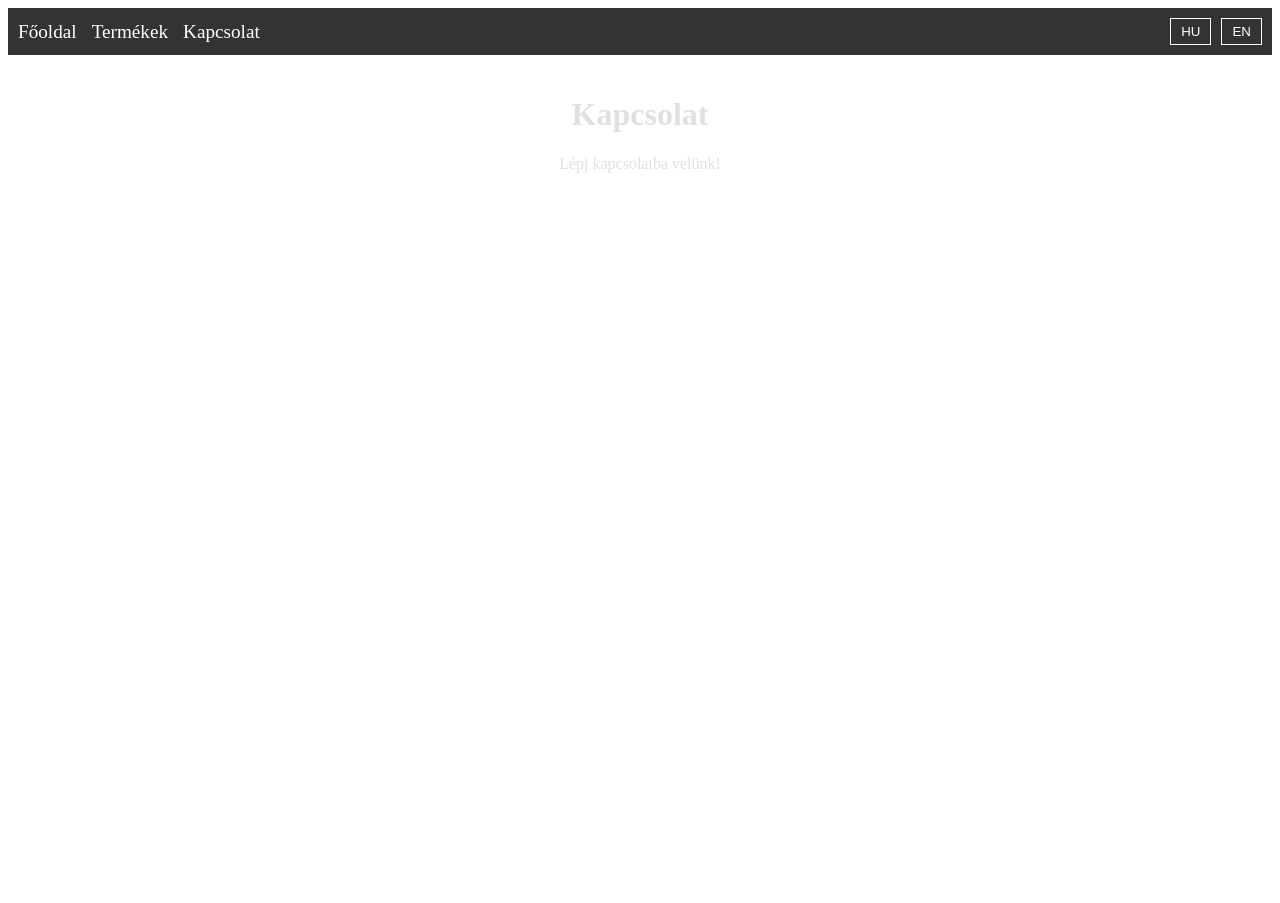
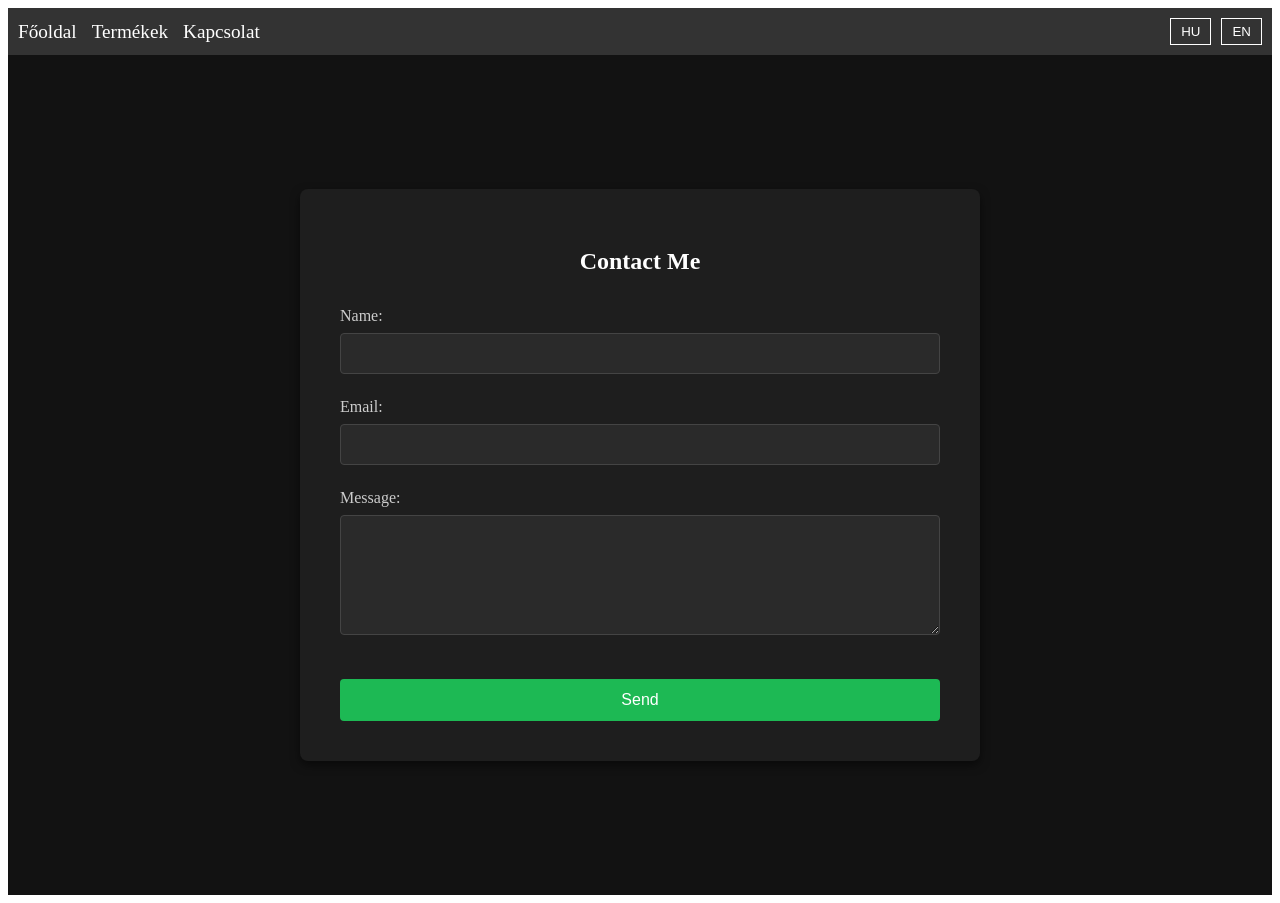
Before and after one commit to indie-projects/project-ungar, a React (Vite) app: page /contact in a window 1280 px wide. Before the commit the page ends 800 px from the top, so only its background shows below. Built offline with nearby package versions, Linux system fonts and the light colour scheme.

Commit message:
emailjs is now contact page

```diff
--- a/src/components/Contact.jsx
+++ b/src/components/Contact.jsx
@@ -1,24 +1,183 @@
-// src/components/Contact.jsx
-import React from "react";
-import styled from "styled-components";
+import React, { useState } from 'react';
+import emailjs from 'emailjs-com';
+import styled, { keyframes } from 'styled-components';
 
-const ContactContainer = styled.div`
-  padding: 20px;
-  text-align: center;
-  color: #e0e0e0;
+// Keyframes for animations
+const fadeIn = keyframes`
+  from {
+    opacity: 0;
+  }
+  to {
+    opacity: 1;
+  }
 `;
 
-const Contact = ({ currentLanguage }) => {
+const StyledContainer = styled.div`
+  display: flex;
+  justify-content: center;
+  align-items: center;
+  height: 100vh;
+  background-color: #121212;
+  color: #fff;
+  animation: ${fadeIn} 1.5s ease-in-out;
+  padding: 20px; /* Ensures content is not too close to the screen edges */
+`;
+
+const Form = styled.form`
+  background-color: #1e1e1e;
+  padding: 2.5rem; /* Adds consistent padding inside the form */
+  border-radius: 8px;
+  box-shadow: 0px 4px 10px rgba(0, 0, 0, 0.5);
+  width: 100%;
+  max-width: 600px;
+  animation: ${fadeIn} 2s ease-in-out;
+  display: flex;
+  flex-direction: column;
+  align-items: stretch; /* Ensure the input fields stretch evenly */
+
+  @media (max-width: 768px) {
+    padding: 1.5rem;
+  }
+
+  h2 {
+    margin-bottom: 2rem;
+    text-align: center;
+  }
+`;
+
+const InputGroup = styled.div`
+  margin-bottom: 1.5rem; /* Provides spacing between form fields */
+
+  label {
+    display: block;
+    margin-bottom: 0.5rem;
+    color: #ccc;
+  }
+
+  input,
+  textarea {
+    width: 100%; /* Make inputs take the full width */
+    padding: 0.75rem;
+    border: 1px solid #444;
+    border-radius: 4px;
+    background-color: #2a2a2a;
+    color: #fff;
+    transition: border-color 0.3s;
+    box-sizing: border-box; /* Ensures padding is included in the width */
+
+    &:focus {
+      border-color: #1db954;
+      outline: none;
+    }
+  }
+
+  textarea {
+    height: 120px;
+  }
+`;
+
+const Button = styled.button`
+  background-color: #1db954;
+  color: #fff;
+  border: none;
+  padding: 0.75rem 1.5rem;
+  border-radius: 4px;
+  cursor: pointer;
+  font-size: 1rem;
+  transition: background-color 0.3s;
+  margin-top: 1rem;
+
+  &:hover {
+    background-color: #17a547;
+  }
+
+  width: 100%;
+  box-sizing: border-box; /* Ensures padding doesn't affect width */
+`;
+
+const StatusMessage = styled.p`
+  margin-top: 1.5rem;
+  font-size: 1rem;
+  color: ${(props) => (props.error ? '#ff5252' : '#1db954')};
+  text-align: center;
+`;
+
+function Contact() {
+  const [formData, setFormData] = useState({
+    name: '',
+    email: '',
+    message: '',
+  });
+  const [status, setStatus] = useState('');
+
+  const handleChange = (e) => {
+    const { name, value } = e.target;
+    setFormData((prevState) => ({
+      ...prevState,
+      [name]: value,
+    }));
+  };
+
+  const handleSubmit = (e) => {
+    e.preventDefault();
+
+    emailjs
+      .sendForm(
+        import.meta.env.VITE_EMAILJS_SERVICE_ID,
+        import.meta.env.VITE_EMAILJS_TEMPLATE_ID,
+        e.target,
+        import.meta.env.VITE_EMAILJS_USER_ID
+      )
+      .then(
+        (result) => {
+          console.log(result.text);
+          setStatus('Email sent successfully!');
+        },
+        (error) => {
+          console.log(error.text);
+          setStatus('Failed to send email.');
+        }
+      );
+  };
+
   return (
-    <ContactContainer>
-      <h1>{currentLanguage === "hu" ? "Kapcsolat" : "Contact"}</h1>
-      <p>
-        {currentLanguage === "hu"
-          ? "Lépj kapcsolatba velünk!"
-          : "Get in touch with us!"}
-      </p>
-    </ContactContainer>
+    <StyledContainer>
+      <Form onSubmit={handleSubmit}>
+        <h2>Contact Me</h2>
+        <InputGroup>
+          <label>Name:</label>
+          <input
+            type="text"
+            name="name"
+            value={formData.name}
+            onChange={handleChange}
+            required
+          />
+        </InputGroup>
+        <InputGroup>
+          <label>Email:</label>
+          <input
+            type="email"
+            name="email"
+            value={formData.email}
+            onChange={handleChange}
+            required
+          />
+        </InputGroup>
+        <InputGroup>
+          <label>Message:</label>
+          <textarea
+            name="message"
+            value={formData.message}
+            onChange={handleChange}
+            required
+          ></textarea>
+        </InputGroup>
+        <Button type="submit">Send</Button>
+        {status && <StatusMessage error={status.includes('Failed')}>{status}</StatusMessage>}
+      </Form>
+    </StyledContainer>
   );
-};
+}
 
 export default Contact;
```
